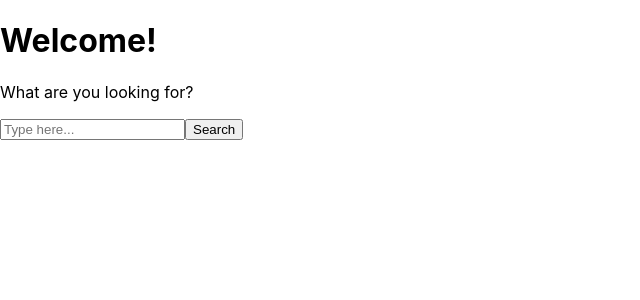
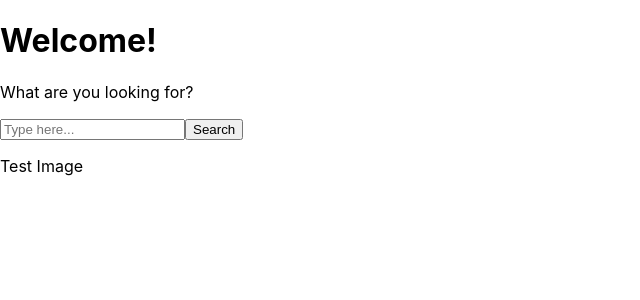
Before and after one commit to cocoabunnie/GiphyLibrary, a React (Create React App) app in the folder mygiffyapp/: page / in a window 1280 px wide. Shown: the top 300 px of the page, without its empty margins (0-640 px from the left). Built offline with nearby package versions, Linux system fonts and the light colour scheme.

Commit message:
added the gifcard to render in the results component

```diff
--- a/mygiffyapp/src/Components/GifCard.js
+++ b/mygiffyapp/src/Components/GifCard.js
@@ -4,6 +4,7 @@ import ReactDOM from 'react-dom';
 function GifCard(props){
     return (
         <div>
+            <p>Test Image</p>
             <img src={props.imageURL} />
         </div>
     )
--- a/mygiffyapp/src/Components/Results.js
+++ b/mygiffyapp/src/Components/Results.js
@@ -1,14 +1,14 @@
 import React, { Component } from "react"
 import ReactDOM from 'react-dom';
 import SearchFieldComponent from "./SearchFieldComponent";
+import GifCard from "./GifCard";
 
 class Results extends Component{
-
-
     render(){
         return(
             <div>
                 <SearchFieldComponent />
+                <GifCard imageURL=""/>
             </div>
         )
     }
```
